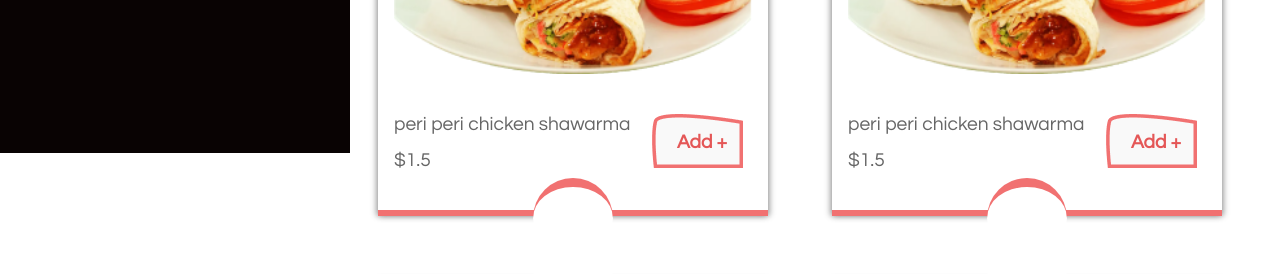
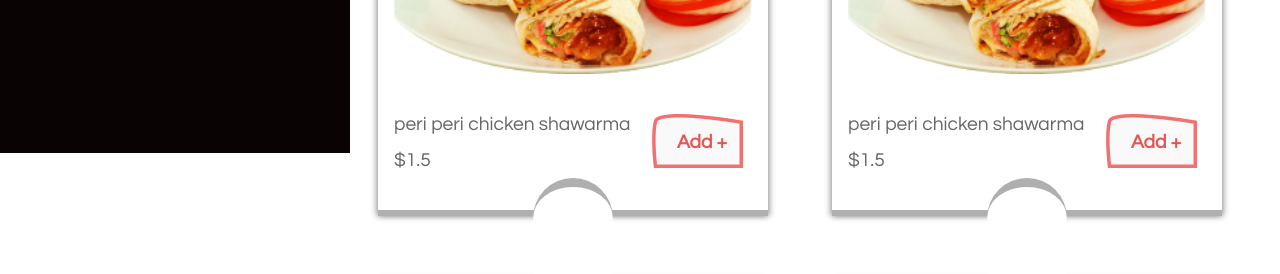
Before and after one commit to Lakshmikant-2001/Bite-Cart, a plain HTML site: page public/restaurant-foods.html in a window 1280 px wide. Shown: the part 647-921 px from the top of the page. Drawn offline with Linux system fonts and the light colour scheme; a web font is replaced by a local one.

Commit message:
modify foods card style --> foods page

```diff
--- a/public/css/restaurant-foods.css
+++ b/public/css/restaurant-foods.css
@@ -116,7 +116,7 @@ main{
     flex-direction: column;
     justify-content: center;
     border-top:6px solid #f17171;
-    border-bottom:6px solid #f17171;
+    border-bottom:6px solid #00000050;
     position: relative;
     padding:2.5rem 0 1.5rem;
     /* transition: transform .75s ease-in-out; */
@@ -138,34 +138,31 @@ main{
     left:calc(50% - 40px);
     transform:translateY(-50%);
     border-bottom: 9px solid #f17171;
-    /* box-shadow:0px 7px 1px  #E45757; */
 }
 
 .food-card::before{
     bottom:-8px;
     left:calc(50% - 40px);
     transform:translateY(50%);
-    border-top: 9px solid #f17171;
-     /* box-shadow:0px -7px 1px  #E45757; */
+    border-top: 9px solid #00000050;
 }
 
 .food-card:hover{
     transform:scale(1.015);
     border-top:6px solid #F63B35;
-    border-bottom:6px solid #F63B35;
+    border-bottom:6px solid #00000060;
 }
 .food-card:hover::after{
     border-bottom: 9px solid #F63B35;
 }
 .food-card:hover::before{
-    border-top: 9px solid #F63B35;
+    border-top: 9px solid #00000060;
 }
 
 
 .food-image{
     width: 100%;
     padding:0 1rem 0.5rem;
-    /* border-bottom:1px solid #E45757; */
 }
 
 .card-footer{
```
